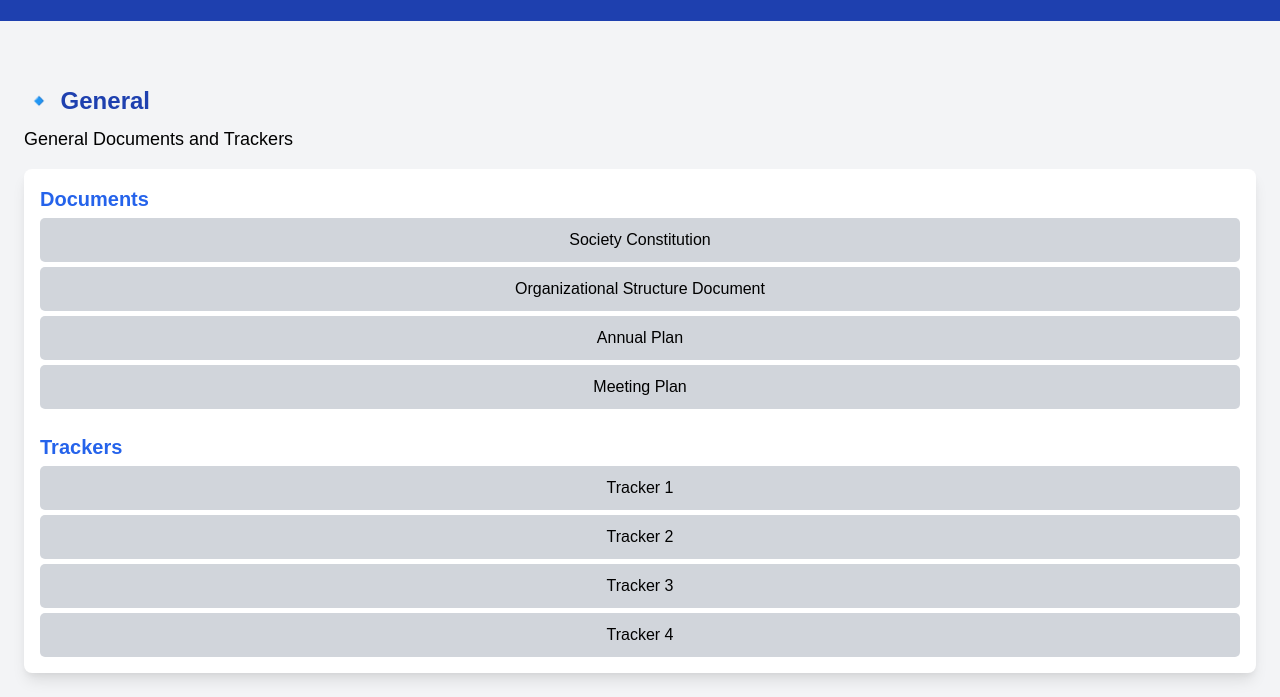
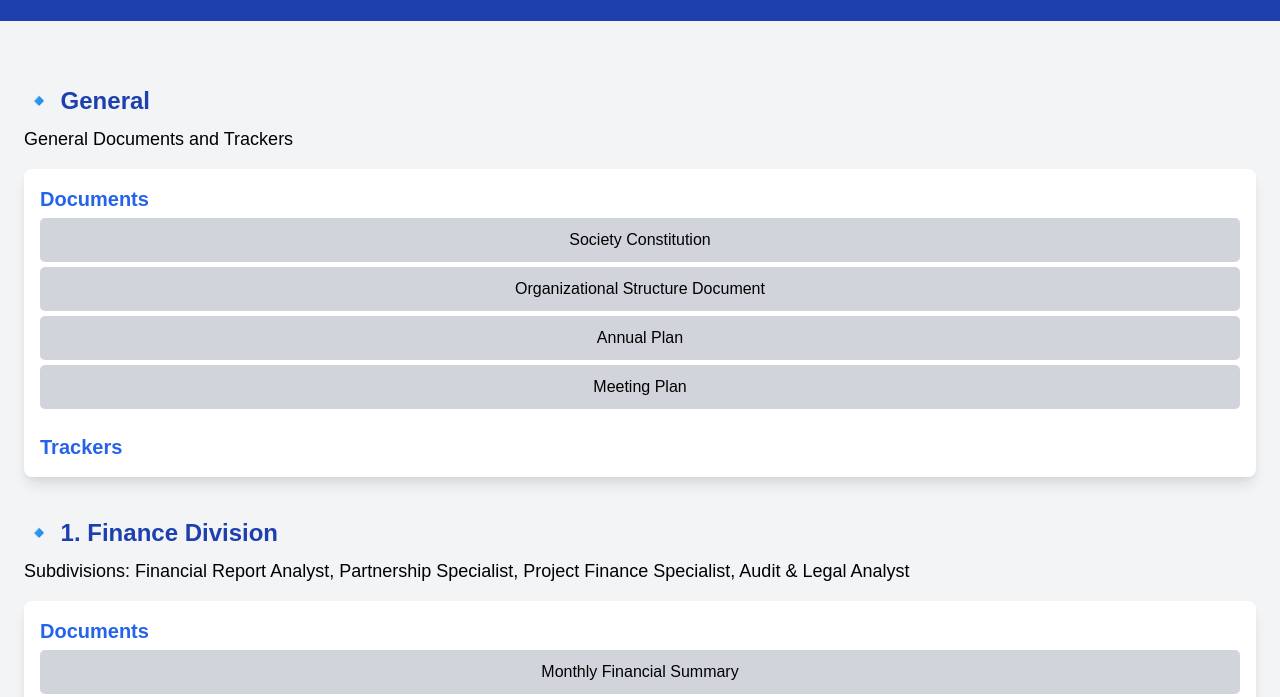
Before and after one commit to testadssruhuna/new-IOS, a plain HTML site: page index.html in a window 1280 px wide. Shown: the part 103-800 px from the top of the page. Drawn offline with nearby package versions, Linux system fonts and the light colour scheme.

Commit message:
Add files via upload

```diff
--- a/index.html
+++ b/index.html
@@ -53,15 +53,12 @@
                 <button class="section-button"><a href="https://drive.google.com/file/d/1kRAcF1Z8aLXqeu4GkO9BN4oOB0EJKwEX/view?usp=sharing" class="text-black">Society Constitution</a></button>
                 <button class="section-button"><a href="https://www.math.ruh.ac.lk/adss/index.php/2025/05/01/general-committee-2024-2025/" class="text-black">Organizational Structure Document</a></button>
                 <button class="section-button"><a href="https://docs.google.com/spreadsheets/d/1yNjvPTUFO7mbZGBMCn0qT0PuD7hVr-8jwTruHR4sZO0/edit?usp=sharing" class="text-black">Annual Plan</a></button>
-                <button class="section-button"><a href="https://notebooklm.google.com/notebook/284828f4-72e9-4b7b-a01f-15a6309a6f74" class="text-black">Meeting Plan</a></button>
+                <button class="section-button"><a href="https://docs.google.com/document/d/1ZMMI3-pRd3-xqxgerh_uhpx4ZWyPCV55tpYVKkZydmE/edit?usp=sharing" class="text-black">Meeting Plan</a></button>
 
 
 
                 <h3 class="text-xl font-semibold text-blue-600 mt-6">Trackers</h3>
-                <button class="section-button"><a href="https://example.com/monthly-division-report" class="text-black">Tracker 1</a></button>
-                <button class="section-button"><a href="https://example.com/annual-summary-report" class="text-black">Tracker 2</a></button>
-                <button class="section-button"><a href="https://example.com/meeting-minutes-sheet" class="text-black">Tracker 3</a></button>
-                <button class="section-button"><a href="https://example.com/member-attendance-tracker" class="text-black">Tracker 4</a></button>
+
             </div>
         </section>
 
```
